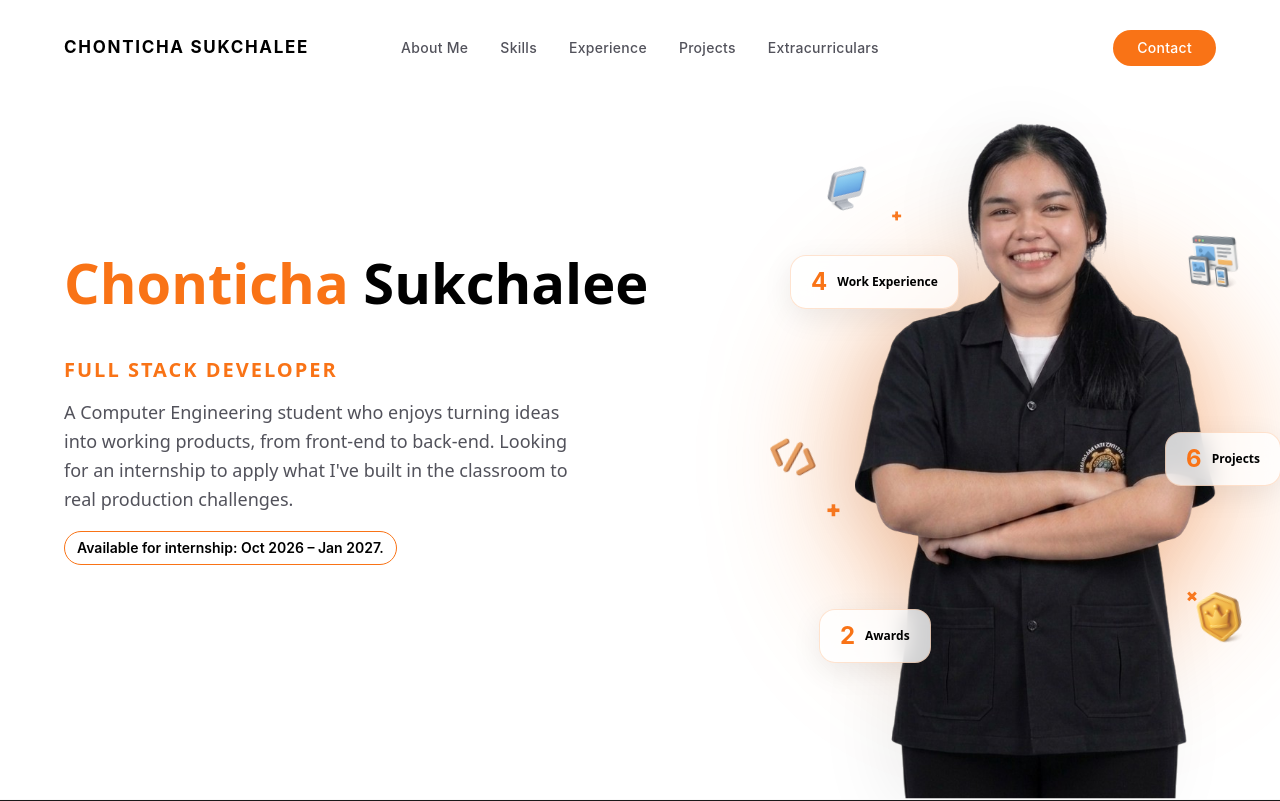
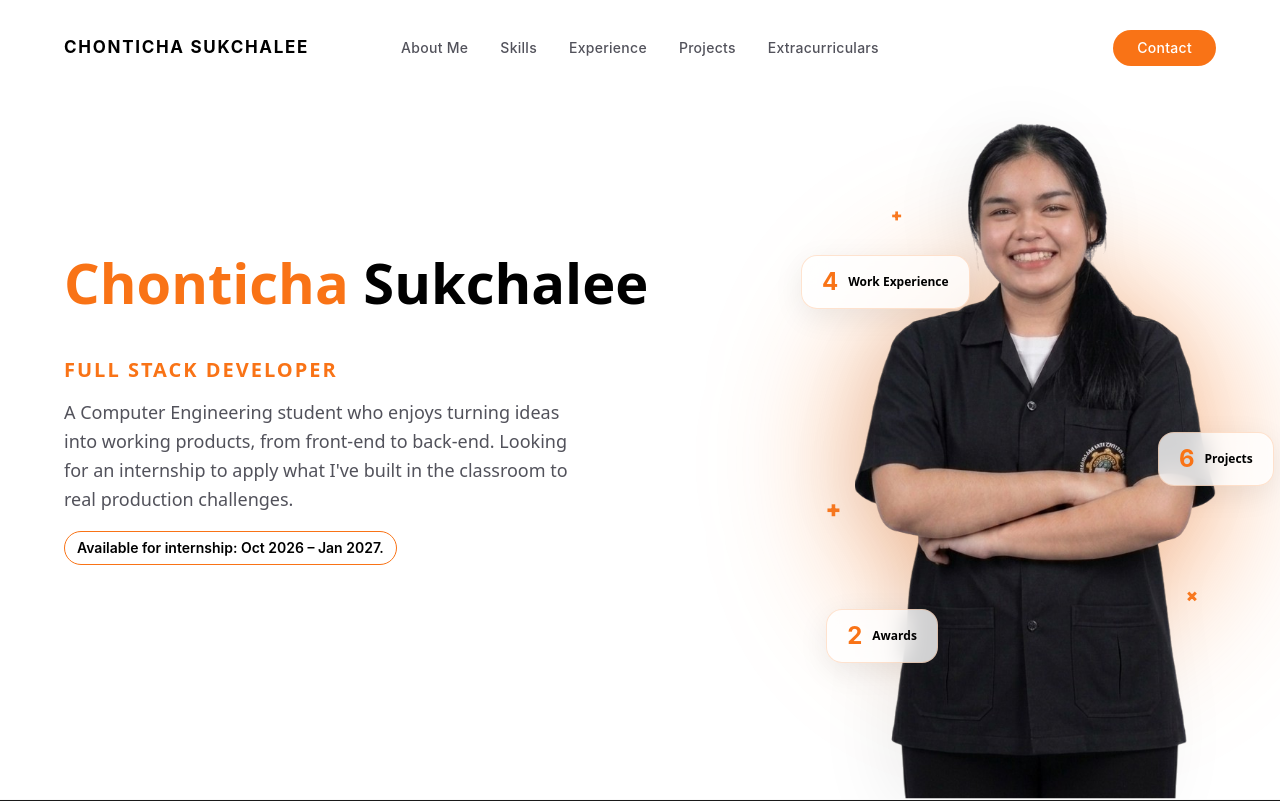
Before and after one commit to ChontichaS-t/CV, a Next.js app: page / in a window 1280 px wide. Shown: the top 801 px of the page. Built offline with nearby package versions, Linux system fonts and the light colour scheme.

Commit message:
Edit ดนพ IPAd

```diff
--- a/components/Hero.tsx
+++ b/components/Hero.tsx
@@ -63,8 +63,8 @@ export default function Hero() {
         animate ? "opacity-100 translate-x-0 scale-100" : "opacity-0 translate-x-8 scale-95"
       }`}>
         <div className="mx-auto w-full max-w-container-max px-gutter h-full relative">
-          <div className="absolute right-gutter bottom-0 top-0 flex justify-end items-end">
-            <div className="relative h-[106%] w-auto max-h-[680px] flex items-end">
+          <div className="absolute lg:right-[60px] xl:right-gutter bottom-0 top-0 flex justify-end items-end">
+            <div className="relative h-[106%] w-auto lg:max-h-[620px] xl:max-h-[680px] flex items-end">
               {/* Glow and Pattern Backgrounds */}
               <div className="absolute left-1/2 top-1/2 -translate-x-1/2 -translate-y-1/2 w-[350px] h-[350px] rounded-full bg-orange-500/55 blur-[75px] -z-10 pointer-events-none select-none" />
 
@@ -79,23 +79,9 @@ export default function Hero() {
                 src="/tong2.png"
               />
 
-              {/* Floating Decorative Elements from /ele */}
-              <div className="absolute top-[6%] -left-[10%] z-20 animate-float-2 pointer-events-none select-none">
-                <img src="/ele/ele1 (1).png" alt="decor-1" className="w-14 h-14 object-contain opacity-80 transform rotate-12" />
-              </div>
-              <div className="absolute top-[16%] -right-[8%] z-20 animate-float-3 pointer-events-none select-none">
-                <img src="/ele/ele1 (2).png" alt="decor-2" className="w-16 h-16 object-contain opacity-80 transform -rotate-6" />
-              </div>
-              <div className="absolute top-[45%] -left-[26%] z-20 animate-float-1 pointer-events-none select-none">
-                <img src="/ele/ele1 (3).png" alt="decor-3" className="w-16 h-16 object-contain opacity-85 transform rotate-[15deg]" />
-              </div>
-              <div className="absolute bottom-[22%] -right-[10%] z-20 animate-float-2 pointer-events-none select-none">
-                <img src="/ele/ele1 (4).png" alt="decor-4" className="w-16 h-16 object-contain opacity-80 transform -rotate-12" />
-              </div>
-
 
               {/* Card 1: Experience */}
-              <div className="absolute top-[20%] -left-[18%] z-30 animate-float-1">
+              <div className="absolute top-[20%] -left-[10%] xl:-left-[15%] 2xl:-left-[18%] z-30 animate-float-1">
                 <div className="flex flex-row items-center gap-2.5 bg-white/80 backdrop-blur-md border border-orange-500/20 rounded-2xl px-5 py-3.5 shadow-[0_8px_30px_rgb(0,0,0,0.08)] transition-all duration-300 hover:scale-105 select-none pointer-events-auto">
                   <span className="text-2xl font-bold text-orange-500 leading-none">4</span>
                   <span className="text-xs text-black font-bold font-sans whitespace-nowrap">Work Experience</span>
@@ -103,7 +89,7 @@ export default function Hero() {
               </div>
 
               {/* Card 2: Projects Completed */}
-              <div className="absolute top-[46%] -right-[18%] z-30 animate-float-2">
+              <div className="absolute top-[46%] -right-[12%] xl:-right-[16%] 2xl:-right-[18%] z-30 animate-float-2">
                 <div className="flex flex-row items-center gap-2.5 bg-white/80 backdrop-blur-md border border-orange-500/20 rounded-2xl px-5 py-3.5 shadow-[0_8px_30px_rgb(0,0,0,0.08)] transition-all duration-300 hover:scale-105 select-none pointer-events-auto">
                   <span className="text-2xl font-bold text-orange-500 leading-none">6</span>
                   <span className="text-xs text-black font-bold font-sans whitespace-nowrap">Projects</span>
@@ -111,7 +97,7 @@ export default function Hero() {
               </div>
 
               {/* Card 3: Awards */}
-              <div className="absolute bottom-[20%] -left-[10%] z-30 animate-float-3">
+              <div className="absolute bottom-[20%] -left-[6%] xl:-left-[8%] 2xl:-left-[10%] z-30 animate-float-3">
                 <div className="flex flex-row items-center gap-2.5 bg-white/80 backdrop-blur-md border border-orange-500/20 rounded-2xl px-5 py-3.5 shadow-[0_8px_30px_rgb(0,0,0,0.08)] transition-all duration-300 hover:scale-105 select-none pointer-events-auto">
                   <span className="text-2xl font-bold text-orange-500 leading-none">2</span>
                   <span className="text-xs text-black font-bold font-sans whitespace-nowrap">Awards</span>
@@ -147,7 +133,7 @@ export default function Hero() {
                 }`}>
                   Full Stack Developer
                 </p>
-                <p className={`text-secondary text-base lg:text-[18px] leading-relaxed font-sans max-w-[520px] transition-all duration-1000 delay-400 ease-out transform ${
+                <p className={`text-secondary text-base lg:text-[18px] leading-relaxed font-sans lg:max-w-[450px] xl:max-w-[520px] transition-all duration-1000 delay-400 ease-out transform ${
                   animate ? "opacity-100 translate-y-0" : "opacity-0 translate-y-4"
                 }`}>
                   A Computer Engineering student who enjoys turning ideas into working products, from front-end to back-end. Looking for an internship to apply what I&apos;ve built in the classroom to real production challenges.
@@ -182,16 +168,6 @@ export default function Hero() {
             <div className="absolute bottom-[35%] right-[2%] opacity-90 text-orange-500 text-xs sm:text-sm select-none font-mono font-black pointer-events-none animate-pulse" style={{ animationDelay: "1s" }}>×</div>
             <div className="absolute top-[40%] -left-[5%] opacity-90 text-orange-500 text-sm sm:text-base select-none font-mono font-black pointer-events-none animate-pulse" style={{ animationDelay: "2s" }}>+</div>
 
-            {/* Floating Decorative Elements from /ele (Mobile) */}
-            <div className="absolute top-[6%] -right-[8%] z-20 animate-float-3 scale-[0.45] origin-top-right pointer-events-none select-none">
-              <img src="/ele/ele1 (2).png" alt="decor-2-m" className="w-16 h-16 object-contain opacity-80 transform -rotate-6" />
-            </div>
-            <div className="absolute top-[46%] -left-[8%] z-20 animate-float-1 scale-[0.45] origin-left pointer-events-none select-none">
-              <img src="/ele/ele1 (3).png" alt="decor-3-m" className="w-16 h-16 object-contain opacity-85 transform rotate-[15deg]" />
-            </div>
-            <div className="absolute bottom-[15%] -right-[8%] z-20 animate-float-2 scale-[0.45] origin-right pointer-events-none select-none">
-              <img src="/ele/ele1 (4).png" alt="decor-4-m" className="w-16 h-16 object-contain opacity-80 transform -rotate-12" />
-            </div>
 
             <img
               alt="Portrait of Chonticha"
--- a/components/Navbar.tsx
+++ b/components/Navbar.tsx
@@ -111,7 +111,7 @@ export default function Navbar() {
     <>
       {/* Backdrop overlay */}
       <div
-        className={`fixed inset-0 z-40 bg-black/10 backdrop-blur-[2px] transition-opacity duration-300 md:hidden ${
+        className={`fixed inset-0 z-40 bg-black/10 backdrop-blur-[2px] transition-opacity duration-300 lg:hidden ${
           isOpen ? "opacity-100" : "opacity-0 pointer-events-none"
         }`}
         onClick={() => setIsOpen(false)}
@@ -147,7 +147,7 @@ export default function Navbar() {
           </div>
 
           {/* Center: Desktop Navigation */}
-          <nav className="hidden items-center gap-5 lg:gap-8 md:flex">
+          <nav className="hidden items-center gap-5 lg:gap-8 lg:flex">
             {navigation.map((item) => (
               <a
                 key={item.href}
@@ -166,7 +166,7 @@ export default function Navbar() {
           {/* Right: Actions */}
           <div className="flex-1 flex justify-end items-center gap-4">
             {/* Desktop Contact Button */}
-            <div className="hidden md:block relative contact-dropdown-container">
+            <div className="hidden lg:block relative contact-dropdown-container">
               <button
                 onClick={() => setIsContactOpen(!isContactOpen)}
                 className="rounded-full px-6 py-2.5 font-label-md text-label-md transition-all duration-300 hover:scale-105 bg-orange-500 text-white hover:bg-orange-600 focus:outline-none cursor-pointer"
@@ -236,7 +236,7 @@ export default function Navbar() {
             </div>
 
             {/* Mobile Actions: Hamburger & Contact Button side-by-side */}
-            <div className="flex md:hidden flex-row items-center gap-3.5 z-50">
+            <div className="flex lg:hidden flex-row items-center gap-3.5 z-50">
               {/* Mobile Contact Dropdown Button */}
               <div className="relative contact-dropdown-container">
                 <button
@@ -336,7 +336,7 @@ export default function Navbar() {
 
         {/* Mobile Navigation Dropdown */}
         <div
-          className={`grid transition-all duration-300 ease-in-out md:hidden ${
+          className={`grid transition-all duration-300 ease-in-out lg:hidden ${
             isOpen ? "grid-rows-[1fr] opacity-100" : "grid-rows-[0fr] opacity-0 pointer-events-none"
           }`}
         >
```
